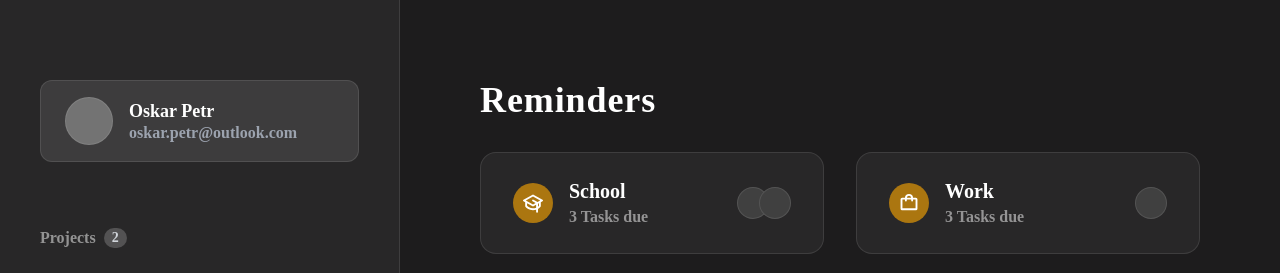
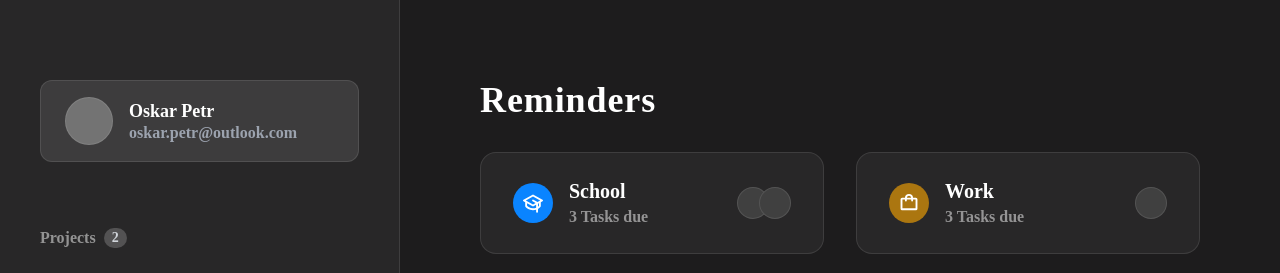
Before and after one commit to oskarpetr/reminders, a Next.js app: page / in a window 1280 px wide. Shown: the top 273 px of the page. Built offline with nearby package versions, Linux system fonts and the light colour scheme; a web font is replaced by a local one.

Commit message:
fix index project colors

```diff
--- a/components/Project.tsx
+++ b/components/Project.tsx
@@ -8,7 +8,7 @@
     <Link href={`/projects/${project.id}`}>
       <div className="py-6 px-8 flex justify-between items-center bg-white bg-opacity-5 rounded-2xl border border-white border-opacity-10">
         <div className="flex gap-4 items-center">
-          <ProjectIcon color={colorToHex(project.color)} icon={project.icon} />
+          <ProjectIcon color={project.color} icon={project.icon} />
 
           <div className="flex flex-col">
             <p className="text-white font-bold text-xl">{project.name}</p>
```
Also changed, not shown: 1 other file (tests, documents, lock files or other folders).
